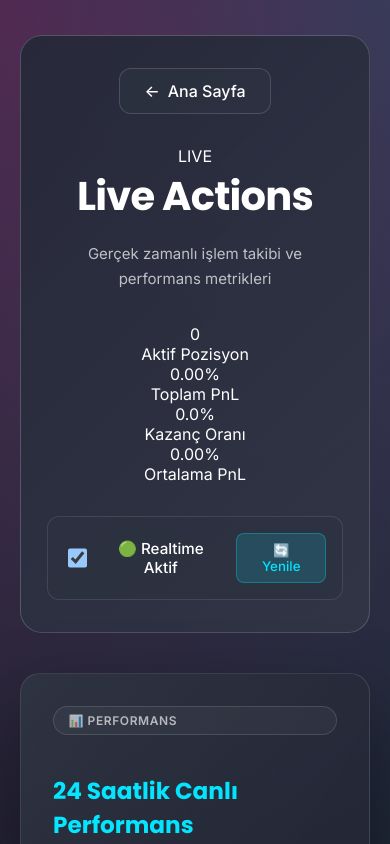
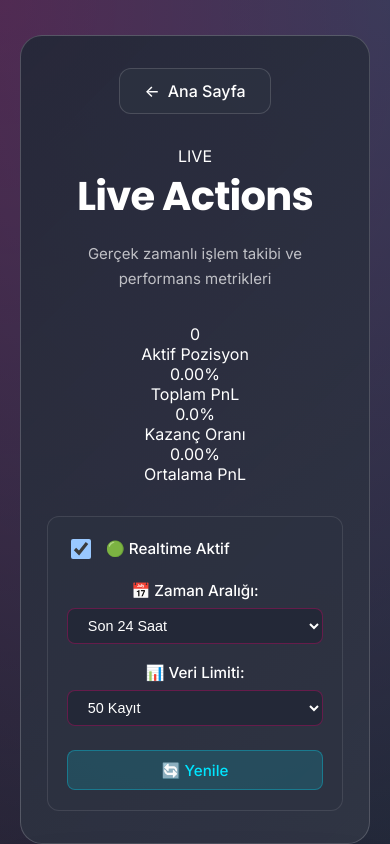
Before and after one commit to kaplayan-atakan/crypto-scalper-landing, a React (Vite) app: page /crypto-scalper-landing/live-actions in a window 390 px wide. Shown: the top 844 px of the page. Built offline with nearby package versions, Linux system fonts and the light colour scheme; no server answers; the database is empty.

Commit message:
feat: add time range filter (1h, 6h, 24h, 7d, 30d) to Live Actions page

```diff
--- a/src/App.css
+++ b/src/App.css
@@ -1506,12 +1506,20 @@
 .sb-realtime-toggle {
   display: flex;
   align-items: center;
-  gap: 1rem;
+  justify-content: space-between;
+  gap: 1.5rem;
   margin-top: 2rem;
-  padding: 1rem;
+  padding: 1.2rem;
   background: rgba(45, 50, 65, 0.6);
   border-radius: 12px;
   border: 1px solid rgba(255, 255, 255, 0.1);
+}
+
+.sb-control-group {
+  display: flex;
+  align-items: center;
+  gap: 2rem;
+  flex-wrap: wrap;
 }
 
 .sb-toggle-label {
@@ -1534,16 +1542,59 @@
   color: var(--text-light);
 }
 
+.sb-limit-selector {
+  display: flex;
+  align-items: center;
+  gap: 0.75rem;
+}
+
+.sb-limit-label {
+  font-size: 0.95rem;
+  font-weight: 500;
+  color: var(--text-light);
+  white-space: nowrap;
+}
+
+.sb-limit-dropdown {
+  padding: 0.5rem 1rem;
+  background: rgba(35, 40, 55, 0.9);
+  border: 1px solid rgba(255, 0, 122, 0.3);
+  border-radius: 8px;
+  color: var(--text-light);
+  font-size: 0.9rem;
+  font-weight: 500;
+  cursor: pointer;
+  transition: all 0.3s ease;
+  outline: none;
+}
+
+.sb-limit-dropdown:hover {
+  border-color: var(--magenta);
+  background: rgba(35, 40, 55, 1);
+}
+
+.sb-limit-dropdown:focus {
+  border-color: var(--neon-cyan);
+  box-shadow: 0 0 0 2px rgba(0, 229, 255, 0.2);
+}
+
+.sb-limit-dropdown option {
+  background: rgba(25, 30, 42, 1);
+  color: var(--text-light);
+  padding: 0.5rem;
+}
+
 .sb-refresh-btn {
-  margin-left: auto;
-  padding: 0.5rem 1rem;
+  padding: 0.6rem 1.2rem;
   background: rgba(0, 229, 255, 0.15);
   border: 1px solid rgba(0, 229, 255, 0.3);
   border-radius: 8px;
   color: var(--neon-cyan);
   font-weight: 500;
+  font-size: 0.95rem;
   cursor: pointer;
   transition: all 0.3s ease;
+  white-space: nowrap;
 }
 
 .sb-refresh-btn:hover {
@@ -1563,6 +1614,43 @@
 
   .sb-loading-spinner {
     animation: none;
+  }
+}
+
+@media (max-width: 720px) {
+  .sb-realtime-toggle {
+    flex-direction: column;
+    align-items: stretch;
+  }
+
+  .sb-control-group {
+    flex-direction: column;
+    gap: 1rem;
+    align-items: stretch;
+  }
+
+  .sb-limit-selector {
+    flex-direction: column;
+    align-items: stretch;
+    gap: 0.5rem;
+  }
+
+  .sb-limit-dropdown {
+    width: 100%;
+  }
+
+  .sb-refresh-btn {
+    width: 100%;
+  }
+}
+
+@media (max-width: 980px) {
+  .sb-control-group {
+    gap: 1.2rem;
+  }
+
+  .sb-limit-selector {
+    min-width: 200px;
   }
 }
 
--- a/src/hooks/useActions.ts
+++ b/src/hooks/useActions.ts
@@ -10,6 +10,10 @@ interface UseActionsReturn {
   refresh: () => void
   enableRealtime: boolean
   setEnableRealtime: (value: boolean) => void
+  limit: number
+  setLimit: (value: number) => void
+  timeRange: number
+  setTimeRange: (value: number) => void
 }
 
 export function useActions(autoRefresh = true): UseActionsReturn {
@@ -18,6 +22,8 @@ export function useActions(autoRefresh = true): UseActionsReturn {
   const [loading, setLoading] = useState(true)
   const [error, setError] = useState<Error | null>(null)
   const [enableRealtime, setEnableRealtime] = useState(autoRefresh)
+  const [limit, setLimit] = useState(50)
+  const [timeRange, setTimeRange] = useState(24) // hours
 
   const fetchData = useCallback(async () => {
     setLoading(true)
@@ -25,8 +31,8 @@ export function useActions(autoRefresh = true): UseActionsReturn {
 
     try {
       const [tradesResult, metricsResult] = await Promise.all([
-        dataService.getRecentTrades(),
-        dataService.getPerformanceMetrics()
+        dataService.getRecentTrades(limit, timeRange),
+        dataService.getPerformanceMetrics(timeRange)
       ])
 
       if (tradesResult.error) throw tradesResult.error
@@ -40,7 +46,7 @@ export function useActions(autoRefresh = true): UseActionsReturn {
     } finally {
       setLoading(false)
     }
-  }, [])
+  }, [limit, timeRange])
 
   useEffect(() => {
     fetchData()
@@ -49,7 +55,7 @@ export function useActions(autoRefresh = true): UseActionsReturn {
 
     const subscription = dataService.subscribeToTrades((payload) => {
       if (payload.eventType === 'INSERT') {
-        setTrades(prev => [payload.new, ...prev].slice(0, 50))
+        setTrades(prev => [payload.new, ...prev].slice(0, limit))
       }
     })
 
@@ -65,6 +71,10 @@ export function useActions(autoRefresh = true): UseActionsReturn {
     error,
     refresh: fetchData,
     enableRealtime,
-    setEnableRealtime
+    setEnableRealtime,
+    limit,
+    setLimit,
+    timeRange,
+    setTimeRange
   }
 }
--- a/src/pages/LiveActions.tsx
+++ b/src/pages/LiveActions.tsx
@@ -6,7 +6,7 @@ import { SupActionsChart } from '../components/SupActionsChart';
 import '../App.css';
 
 const LiveActions = () => {
-  const { trades, metrics, loading, error, refresh, enableRealtime, setEnableRealtime } = useActions();
+  const { trades, metrics, loading, error, refresh, enableRealtime, setEnableRealtime, limit, setLimit, timeRange, setTimeRange } = useActions();
 
   // Stats hesaplama - gerçek verilerle
   const stats = useMemo(() => {
@@ -113,8 +113,9 @@ const LiveActions = () => {
               </div>
             </div>
 
-            {/* Realtime Toggle */}
+            {/* Realtime Toggle & Controls */}
             <div className="sb-realtime-toggle">
+              <div className="sb-control-group">
                 <label className="sb-toggle-label">
                   <input
                     type="checkbox"
@@ -126,6 +127,45 @@ const LiveActions = () => {
                     {enableRealtime ? '🟢 Realtime Aktif' : '⚪ Realtime Pasif'}
                   </span>
                 </label>
+
+                <div className="sb-limit-selector">
+                  <label htmlFor="timerange-select" className="sb-limit-label">
+                    📅 Zaman Aralığı:
+                  </label>
+                  <select
+                    id="timerange-select"
+                    value={timeRange}
+                    onChange={(e) => setTimeRange(Number(e.target.value))}
+                    className="sb-limit-dropdown"
+                  >
+                    <option value={1}>Son 1 Saat</option>
+                    <option value={6}>Son 6 Saat</option>
+                    <option value={24}>Son 24 Saat</option>
+                    <option value={168}>Son 7 Gün</option>
+                    <option value={720}>Son 30 Gün</option>
+                  </select>
+                </div>
+
+                <div className="sb-limit-selector">
+                  <label htmlFor="limit-select" className="sb-limit-label">
+                    📊 Veri Limiti:
+                  </label>
+                  <select
+                    id="limit-select"
+                    value={limit}
+                    onChange={(e) => setLimit(Number(e.target.value))}
+                    className="sb-limit-dropdown"
+                  >
+                    <option value={10}>10 Kayıt</option>
+                    <option value={25}>25 Kayıt</option>
+                    <option value={50}>50 Kayıt</option>
+                    <option value={100}>100 Kayıt</option>
+                    <option value={200}>200 Kayıt</option>
+                    <option value={500}>500 Kayıt</option>
+                  </select>
+                </div>
+              </div>
+
               <button onClick={refresh} className="sb-refresh-btn" title="Verileri Yenile">
                 🔄 Yenile
               </button>
@@ -140,7 +180,13 @@ const LiveActions = () => {
           {/* Performance Chart */}
           <section className="section">
             <div className="section__badge">📊 PERFORMANS</div>
-            <h2 className="section__title">24 Saatlik Canlı Performans</h2>
+            <h2 className="section__title">
+              {timeRange === 1 && 'Son 1 Saatlik Canlı Performans'}
+              {timeRange === 6 && 'Son 6 Saatlik Canlı Performans'}
+              {timeRange === 24 && 'Son 24 Saatlik Canlı Performans'}
+              {timeRange === 168 && 'Son 7 Günlük Canlı Performans'}
+              {timeRange === 720 && 'Son 30 Günlük Canlı Performans'}
+            </h2>
             <div className="chart-card">
               <SupActionsChart data={metrics} height={300} />
             </div>
--- a/src/services/dataService.ts
+++ b/src/services/dataService.ts
@@ -56,11 +56,11 @@ const generateDummyMetrics = (hours: number): TradeMetrics[] => {
 
 export const dataService = {
   // Son 24 saatlik işlemler
-  async getRecentTrades(hours = 24): Promise<{ data: ClosedTradeSimple[] | null, error: Error | null }> {
+  async getRecentTrades(limit = 50, hours = 24): Promise<{ data: ClosedTradeSimple[] | null, error: Error | null }> {
     if (!isSupabaseConfigured()) {
       console.log('Using dummy trade data')
       return {
-        data: generateDummyTrades(50),
+        data: generateDummyTrades(limit),
         error: null
       }
     }
@@ -74,7 +74,7 @@ export const dataService = {
         .eq('project_id', TARGET_PROJECT_ID)
         .gte('created_at', since)
         .order('created_at', { ascending: false })
-        .limit(50)
+        .limit(limit)
 
       if (error) throw error
 
```
Lines whose indentation alone changed are shown as unchanged.
